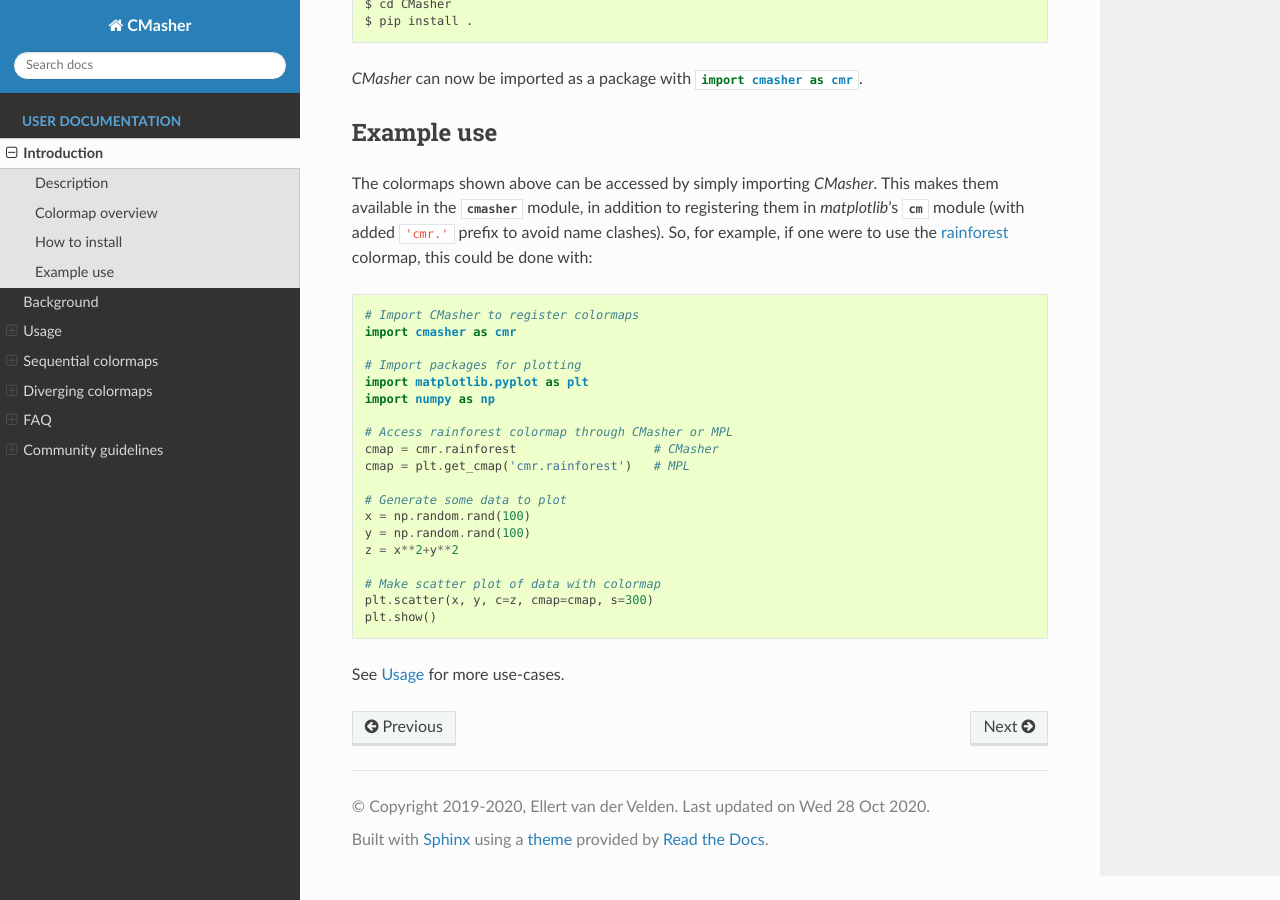
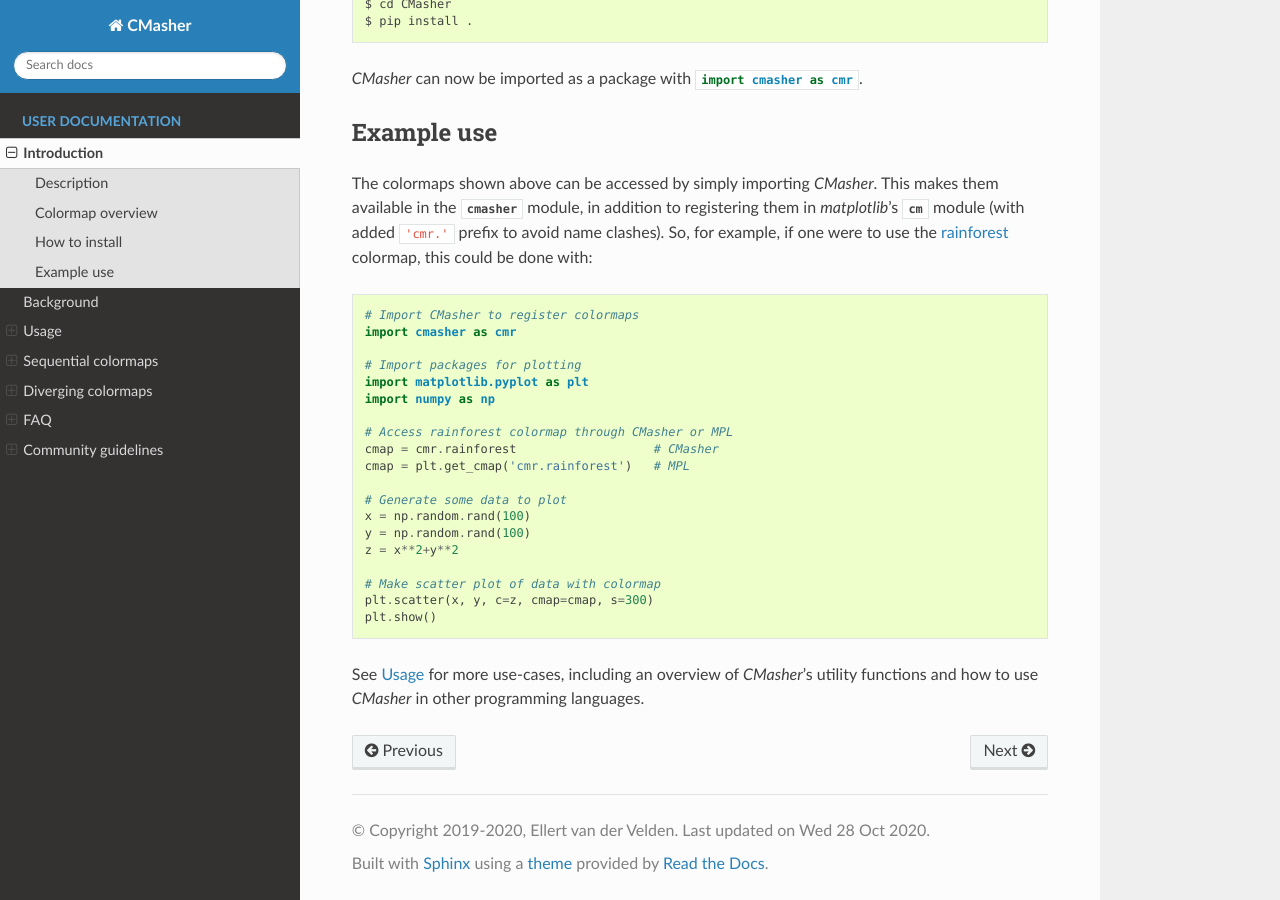
Before and after one commit to 1313e/CMasher, a Sphinx documentation site: the page built from docs/source/user/introduction.rst, in a window 1280 px wide and 900 px high, scrolled down 3087 px. Built offline with Sphinx 7.4.7 and the Read the Docs theme 2.0.0, drawn with Linux system fonts in a browser that asks for light colours.

Commit message:
Minor changes to the README.

```diff
--- a/README.rst
+++ b/README.rst
@@ -81,7 +81,7 @@
     plt.scatter(x, y, c=z, cmap=cmap, s=300)
     plt.show()
 
-For other use-cases, including an overview of *CMasher*'s utility functions, see the `online documentation`_.
+For other use-cases, including an overview of *CMasher*'s utility functions and how to use *CMasher* in other programming languages, see the `online documentation`_.
 
 
 .. |PyPI| image:: https://img.shields.io/pypi/v/CMasher.svg?logo=pypi&logoColor=white&label=PyPI
--- a/docs/source/user/introduction.rst
+++ b/docs/source/user/introduction.rst
@@ -69,7 +69,7 @@
     plt.scatter(x, y, c=z, cmap=cmap, s=300)
     plt.show()
 
-See :ref:`usage` for more use-cases.
+See :ref:`usage` for more use-cases, including an overview of *CMasher*'s utility functions and how to use *CMasher* in other programming languages.
 
 
 .. _viscm: https://github.com/matplotlib/viscm
```
